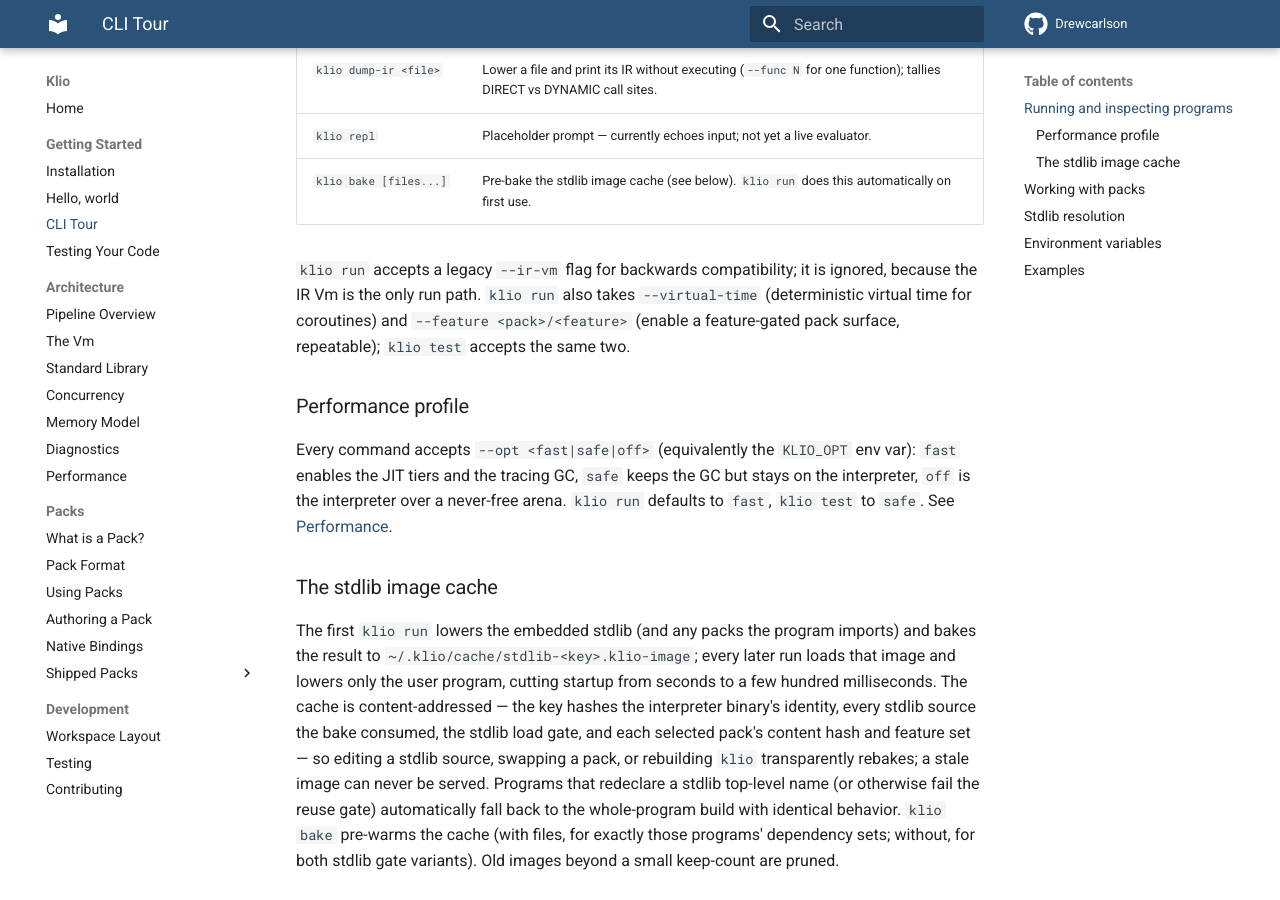
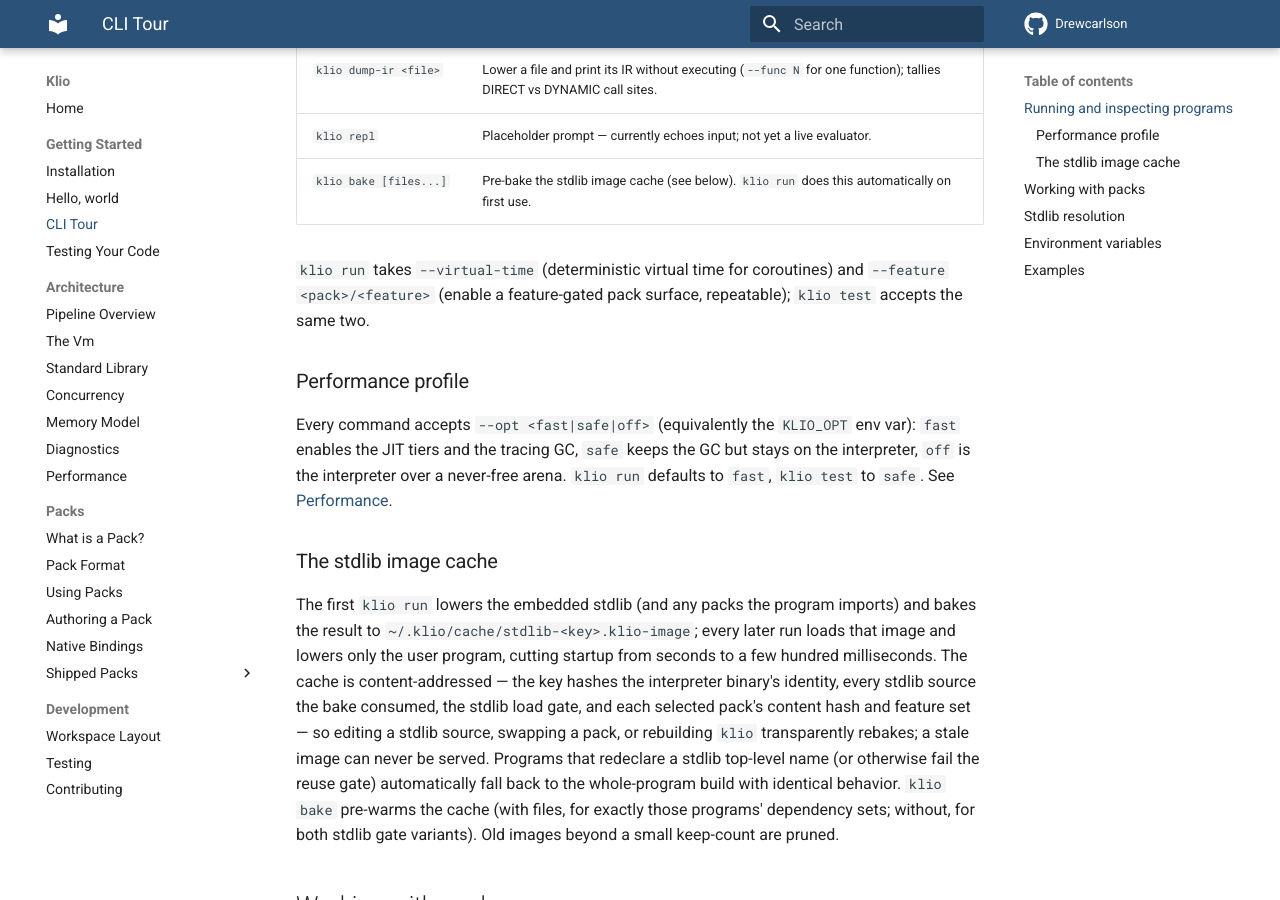
Before and after one commit to DrewCarlson/klio, an MkDocs documentation site: the page built from docs/getting-started/cli.md, in a window 1280 px wide and 900 px high, scrolled down 563 px. Built offline with MkDocs 1.6.1 and Material for MkDocs 9.7.7, drawn with Linux system fonts in a browser that asks for light colours; the version menu is left out.

Commit message:
cli: drop the legacy no-op --ir-vm flag
The IR Vm has been the only run path for a while, so `--ir-vm` was accepted only
as an ignored backwards-compatibility flag. Remove it from the usage text, the
`klio run` argument loop, and the CLI docs; an unknown `--ir-vm` now errors like
any other unrecognized option.

```diff
--- a/docs/getting-started/cli.md
+++ b/docs/getting-started/cli.md
@@ -16,9 +16,7 @@
 | `klio repl`             | Placeholder prompt — currently echoes input; not yet a live evaluator.                   |
 | `klio bake [files...]`  | Pre-bake the stdlib image cache (see below). `klio run` does this automatically on first use. |
 
-`klio run` accepts a legacy `--ir-vm` flag for backwards
-compatibility; it is ignored, because the IR Vm is the only run path.
-`klio run` also takes `--virtual-time` (deterministic virtual time
+`klio run` takes `--virtual-time` (deterministic virtual time
 for coroutines) and `--feature <pack>/<feature>` (enable a
 feature-gated pack surface, repeatable); `klio test` accepts the
 same two.
```
Also changed, not shown: 1 other file.
